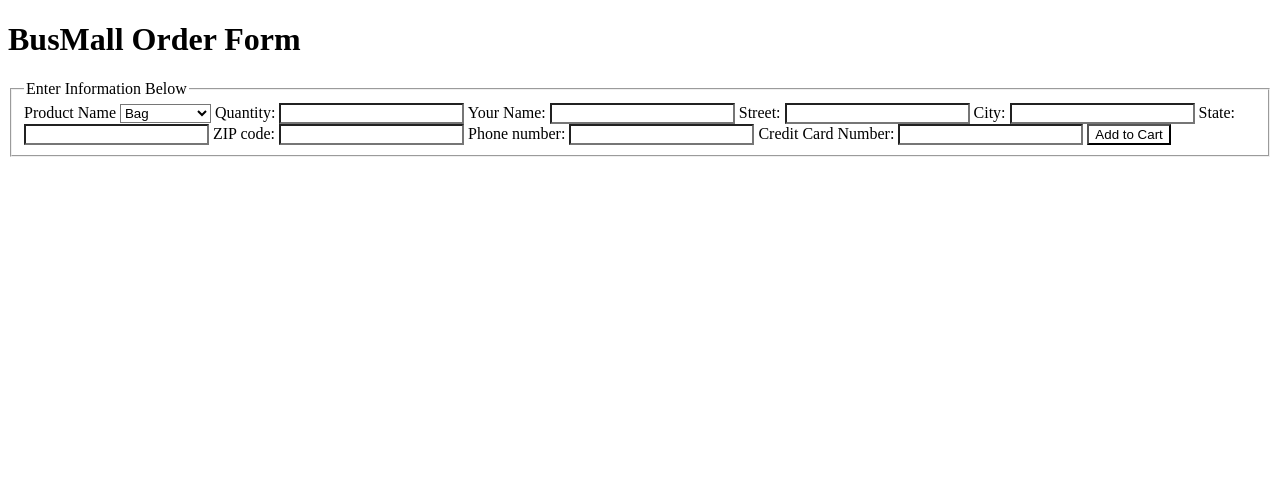
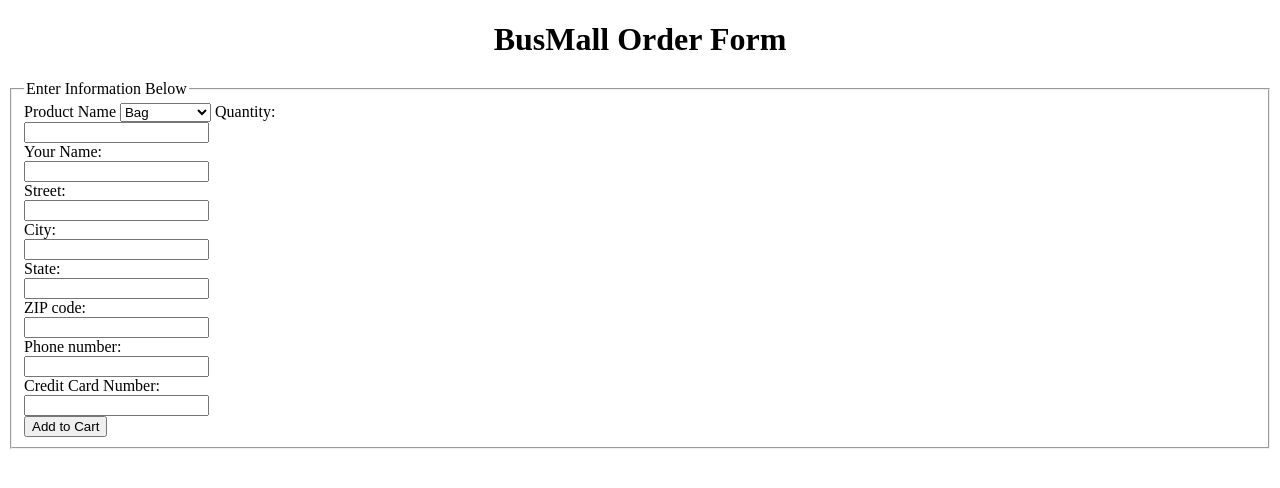
Before and after one commit to jjskim/order-form, a plain HTML site: page index.html in a window 1280 px wide. Drawn offline with Linux system fonts and the light colour scheme.

Commit message:
very basic css changes

```diff
--- a/style.css
+++ b/style.css
@@ -1,10 +1,16 @@
-* {
-  background-color: white;
+img {
+  width: 200px;
+  height: 200px;
 }
 
-h1{
-  color: black;
+input {
+  display: block;
 }
-.product {
 
+h1 {
+  text-align: center;
 }
+
+tr {
+  margin-left: auto;
+}
```
